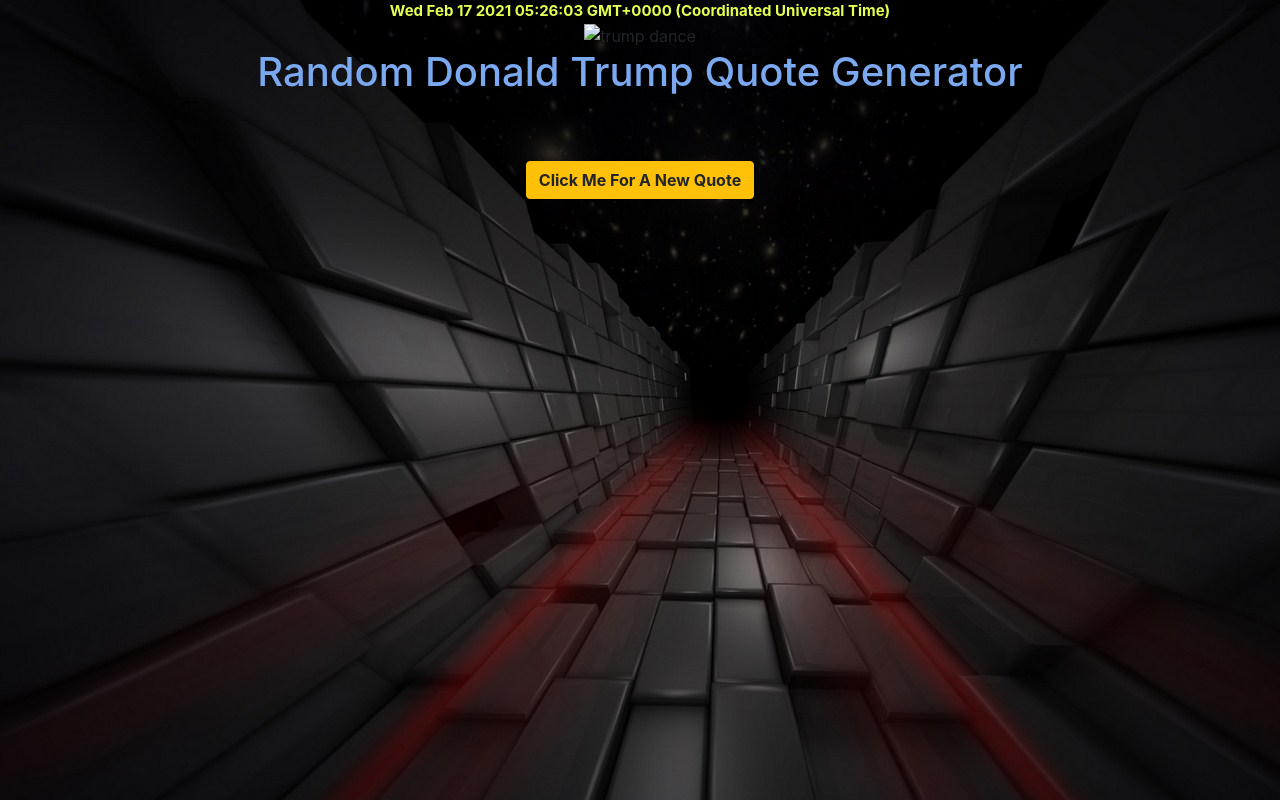
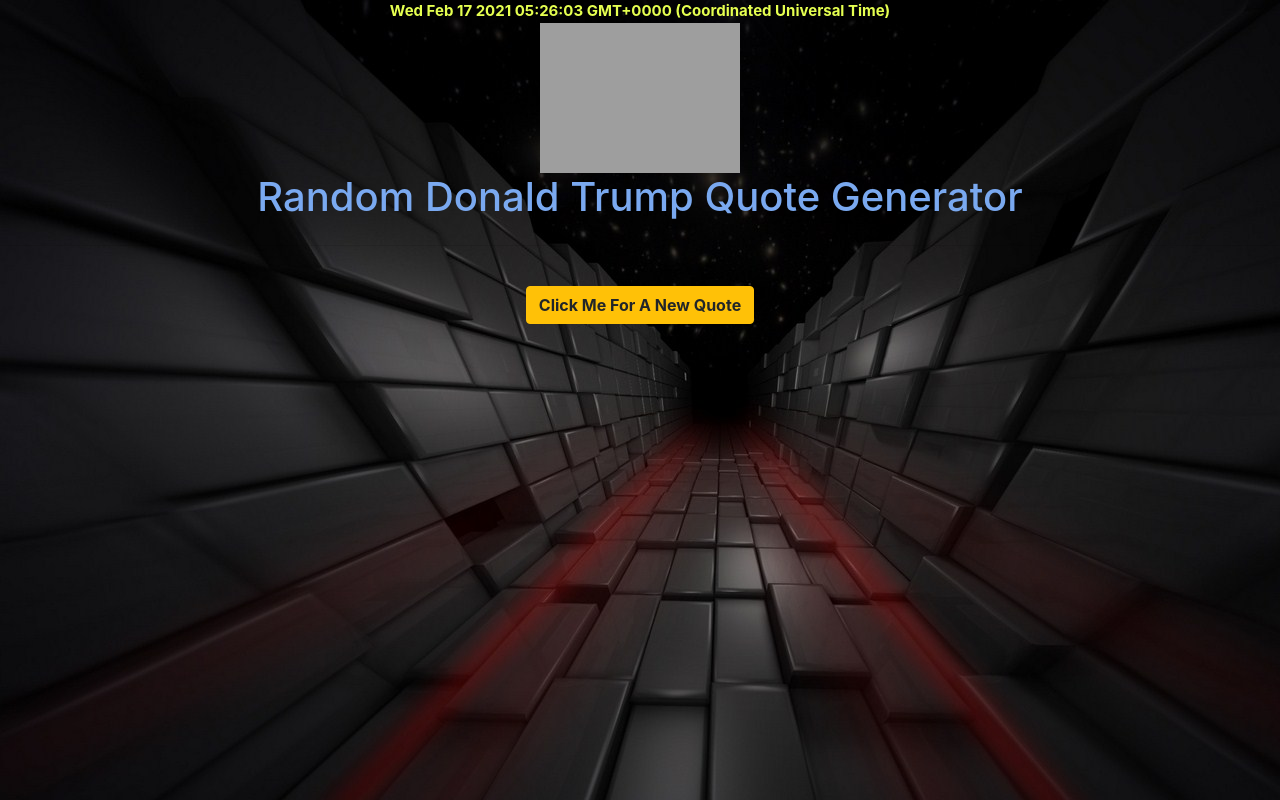
Before and after one commit to LP-Codes/Random_Quote-App, a website: page index.html in a window 1280 px wide. Drawn offline with nearby package versions, Linux system fonts and the light colour scheme; the site is published under a folder, as on GitHub Pages, so addresses that start at the root find nothing; no server answers.

Commit message:
trump fix

```diff
--- a/index.html
+++ b/index.html
@@ -37,7 +37,8 @@
   <div id='ip' style="font-size:15px;color:rgb(229, 255, 80)">
     <!-- <!ips will display here> -->
   </div>
-  <img src="/ed341f450724c35d7bbece6345f2a860.gif" alt="trump dance" srcset="/ed341f450724c35d7bbece6345f2a860.gif" height="150px">
+
+  <img src="ed341f450724c35d7bbece6345f2a860.gif" alt="trump dance" srcset="ed341f450724c35d7bbece6345f2a860.gif" height="150px">
   <h1 class="jumbotron-fluid text-center" alt="logo">Random Donald Trump Quote Generator</h1>
 
   <div>
```
